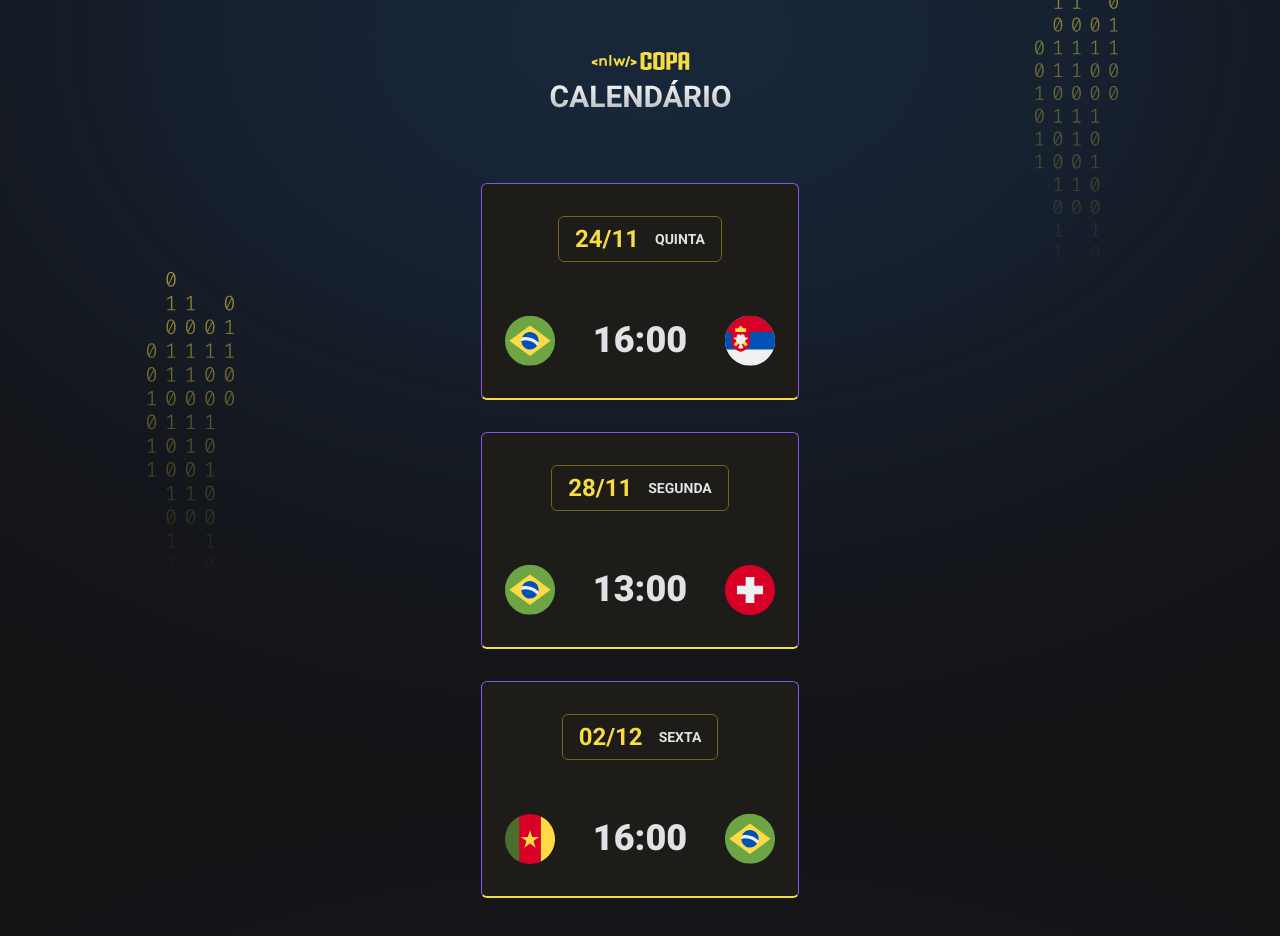
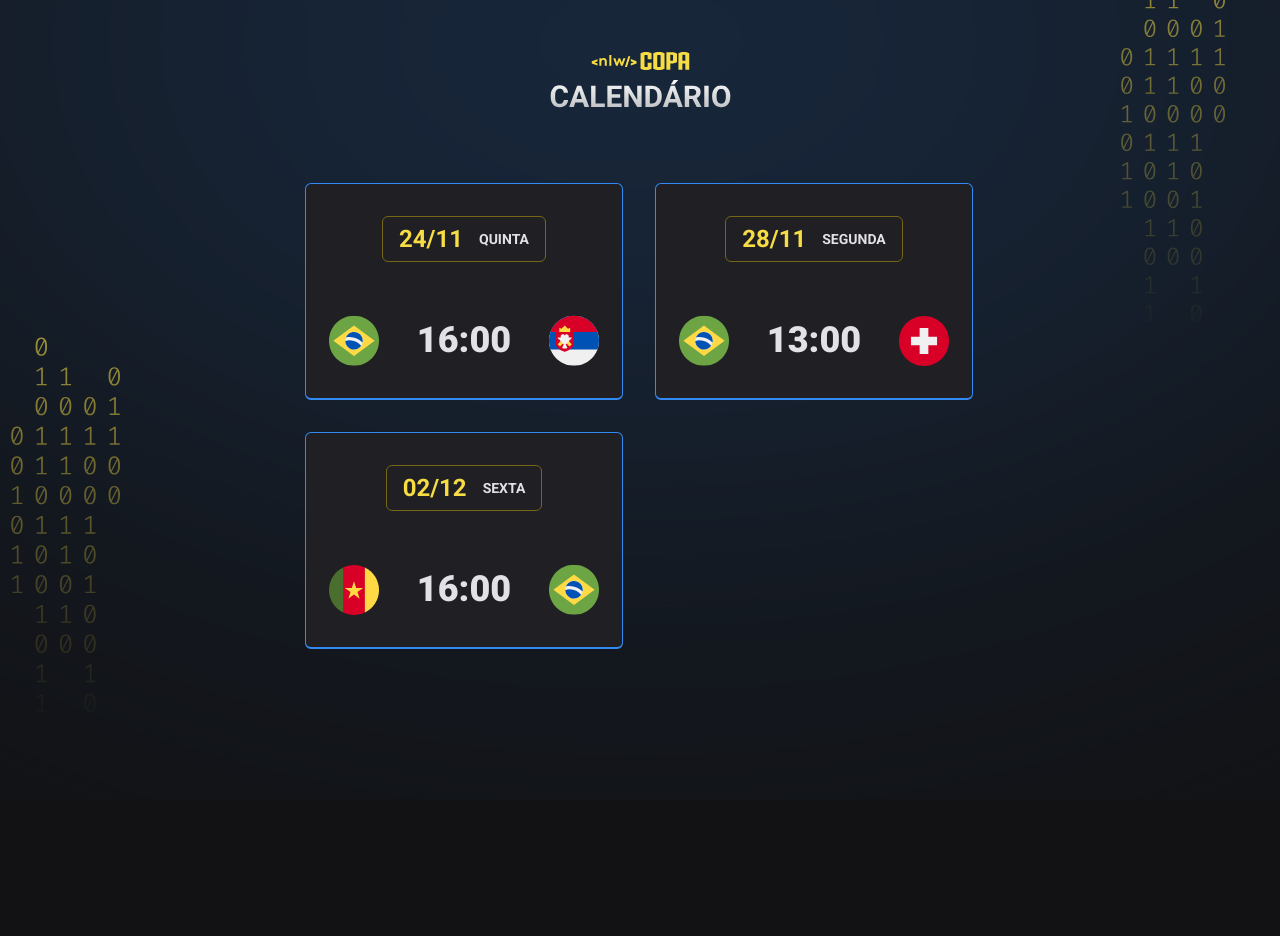
Before and after one commit to Juliolatorre/nlw-copa-explorer, a plain HTML site: page index.html in a window 1280 px wide. After the commit the page ends 800 px from the top, so only its background shows below. Drawn offline with Linux system fonts and the light colour scheme.

Commit message:
Dia 05- Projeto Finalizado

```diff
--- a/index.html
+++ b/index.html
@@ -14,7 +14,7 @@
       rel="stylesheet"
     />
 </head>
-<body>
+<body class="blue">
   <div id="app">
     <header>
       <img src="./assets/logo.svg" alt="Logo da NLW">
--- a/main.js
+++ b/main.js
@@ -10,9 +10,11 @@ function createGame(player1, hour, player2) {
   `;
 }
 
+let delay = -0.4;
 function createCard(date, day, games) {
+  delay = delay + 0.4;
   return `
-    <div class="card">
+    <div class="card" style="animation-delay: {delay}s">
     <h2>${date}<span>${day}</span></h2>
     <ul>
       ${games}
--- a/style.css
+++ b/style.css
@@ -2,6 +2,33 @@
   margin: 0;
   padding: 0;
   box-sizing: border-box;
+}
+
+:root {
+  --card-color-primary: #f7dd43;
+  --card-title-border-color: #8257e5;
+  --card-bg-color: #1d1c19;
+  --bg: url(./assets/bg-yellow.svg);
+}
+
+body.blue {
+  --card-color-primary: #338af3;
+  --card-title-border-color: #338af3;
+  --card-bg-color: #202024;
+  --bg: url(./assets/bg-blue.svg);
+}
+
+body.green {
+  --card-color-primary: #047c3f;
+  --card-title-border-color: #047c3f;
+  --card-bg-color: #1a1f1b;
+  --bg: url(./assets/bg-green.svg);
+}
+
+body.red {
+  --card-color-primary: #d80027;
+  --card-title-border-color: #d80027;
+  --card-bg-color: #1e1e1e;
 }
 
 ul {
@@ -9,20 +36,17 @@ ul {
 }
 
 body {
-  background-color: #121214;
-  background-image: url(./assets/bg.svg);
-  background-position-x: center;
-  background-position-y: -715px;
+  background: #121214 var(--bg) no-repeat top center/cover;
 }
 
 body * {
-  font-family: 'Roboto', sans-serif;
+  font-family: "Roboto", sans-serif;
 }
 
 #app {
-
   width: fit-content;
-  margin: 52px auto;
+  margin: auto;
+  padding-top: 52px;
 }
 
 header {
@@ -37,12 +61,12 @@ header {
 }
 
 .card {
-  border: 1px solid #8257e5;
+  border: 1px solid var(--card-title-border-color);
   padding: 32px 23px;
   text-align: center;
 
-  background: #1d1c19;
-  border-bottom: 2px solid #f7dd43;
+  background: var(--card-bg-color);
+  border-bottom: 2px solid var(--card-color-primary);
   border-radius: 6px;
 }
 
@@ -88,7 +112,6 @@ header {
   border-top: 1px solid #8257e5;
 }
 
-
 .card ul li strong {
   font-weight: 900;
   font-size: 36px;
@@ -106,15 +129,17 @@ header {
 .card h2,
 .card ul li strong,
 .card ul li img {
-  transition: transform 0.3s
+  transition: transform 0.3s;
 }
 
 .card {
-  animation: appear .7s;
+  opacity: 0;
+  animation: appear 0.2s forwards;
 }
 
 @keyframes appear {
-  0%{
+  0% {
+    transform: translateY(-50px);
     opacity: 0;
   }
 
@@ -122,3 +147,11 @@ header {
     opacity: 1;
   }
 }
+
+@media (min-width: 700px) {
+  #cards {
+    max-width: 670px;
+    flex-direction: row;
+    flex-wrap: wrap;
+  }
+}
```
Also changed, not shown: assets/bg-blue.svg (added), assets/bg-green.svg (added), assets/bg-yellow.svg (added), assets/bg.svg (deleted), assets/icon-portugal.svg (added), assets/icon-uruguai.svg (added), assets/preview.png (added), 1 other file.
